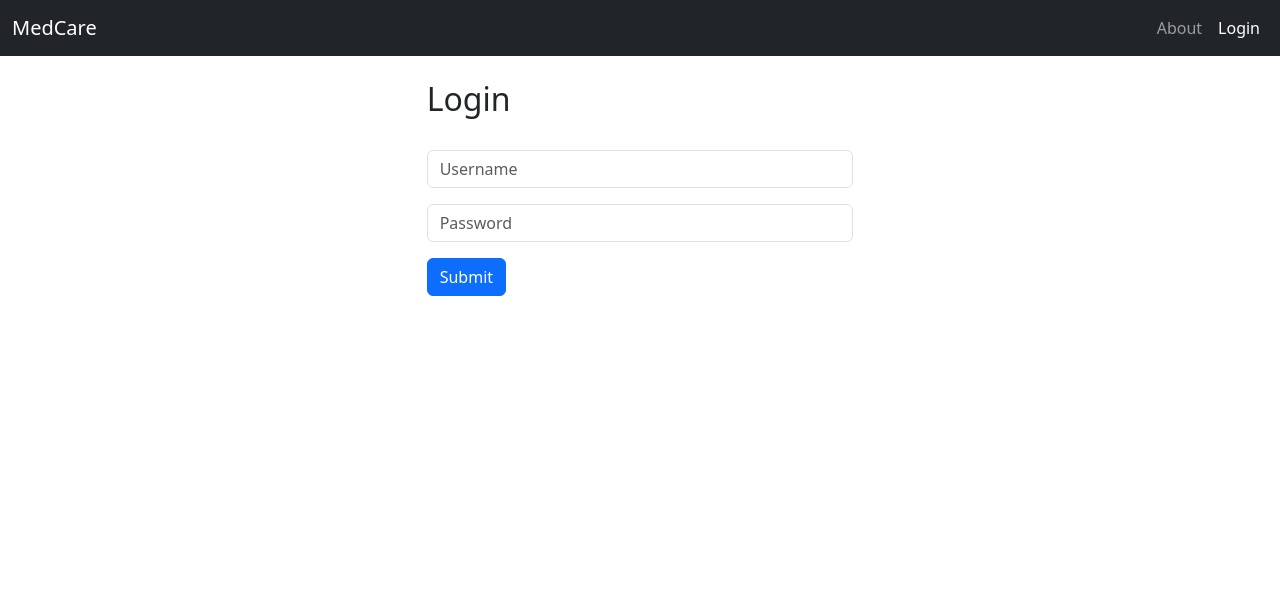
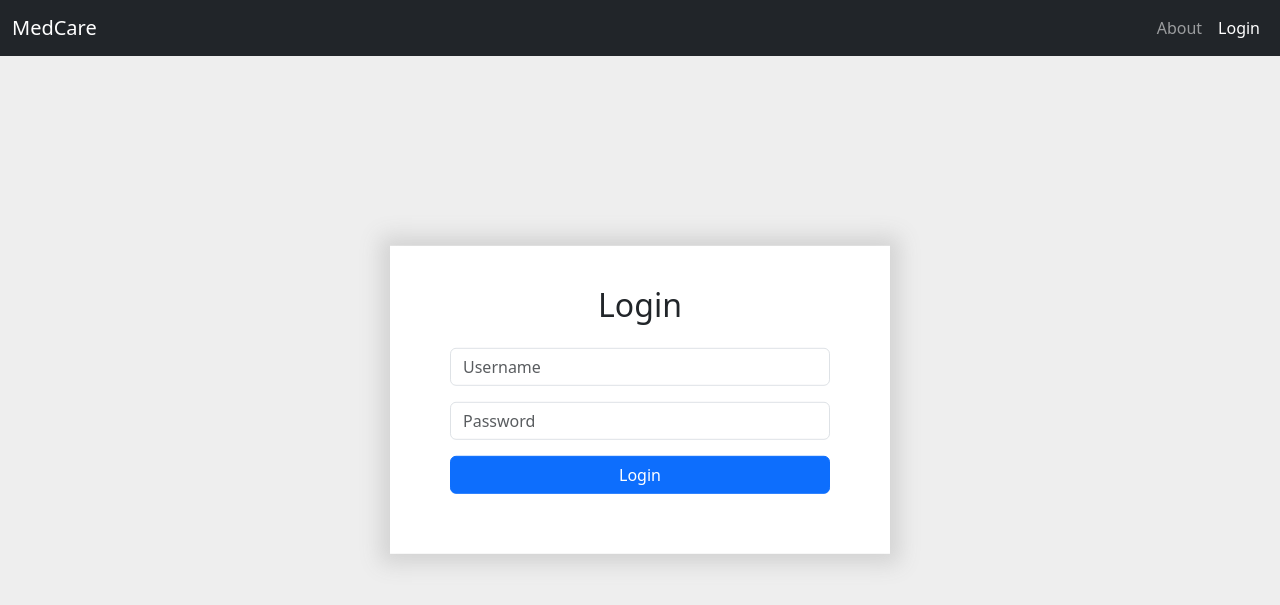
Before and after one commit to armirqurdina00/medcare, a Django app: page / in a window 1280 px wide. Shown: the top 605 px of the page. Run offline with Django 4.2, Linux system fonts and the light colour scheme.

Commit message:
add styling to login page

```diff
--- /dev/null
+++ b/main/static/main/style.css
@@ -0,0 +1,27 @@
+body{
+    background-color: #eee;
+}
+
+h2{
+    text-align: center;
+}
+
+.btn{
+    width: 100%;
+}
+
+.container{
+
+}
+
+.form-container{
+    box-shadow: 0 0 20px 10px lightgray;
+    background-color: white;
+    margin: 0 auto;
+    width: 500px;
+    padding: 40px 60px 60px 60px;
+    position: absolute;
+    top: 50%;
+    left: 50%;
+    transform: translate(-50%, -50%);
+}
--- a/main/templates/base.html
+++ b/main/templates/base.html
@@ -1,3 +1,5 @@
+{% load static %}
+
 <!doctype html>
 <html lang="en">
 
@@ -7,6 +9,7 @@
     <title>MedCare</title>
     <link href="https://cdn.jsdelivr.net/npm/bootstrap@5.3.0-alpha2/dist/css/bootstrap.min.css" rel="stylesheet"
         integrity="sha384-aFq/bzH65dt+w6FI2ooMVUpc+21e0SRygnTpmBvdBgSdnuTN7QbdgL+OapgHtvPp" crossorigin="anonymous">
+    <link rel="stylesheet" href="{% static 'main/style.css' %}">
 </head>
 
 <body>
--- a/main/templates/home.html
+++ b/main/templates/home.html
@@ -2,13 +2,14 @@
 
 {% block content %}
 
-<div class="col-md-4 offset-md-4">
+<div class="container">
 
     {% if user.is_authenticated %}
-    <h1>Homepage</h1>
+    <h2>Homepage</h2>
     {% else %}
-    <h2>Login</h2>
     <br/>
+    <div class="form-container">
+        <h2 class="mb-4">Login</h2>
         <form method="POST" action="{% url 'home' %}">
             {% csrf_token %}
             <div class="mb-3">
@@ -17,8 +18,9 @@
             <div class="mb-3">
                 <input type="password" class="form-control" name="password" placeholder="Password" required>
             </div>
-        <button type="submit" class="btn btn-primary">Submit</button>
+            <button type="submit" class="btn btn-primary">Login</button>
         </form>
+    </div>
     {% endif %}
 
 </div>
```
Also changed, not shown: db.sqlite3. Lines whose indentation alone changed are shown as unchanged.
